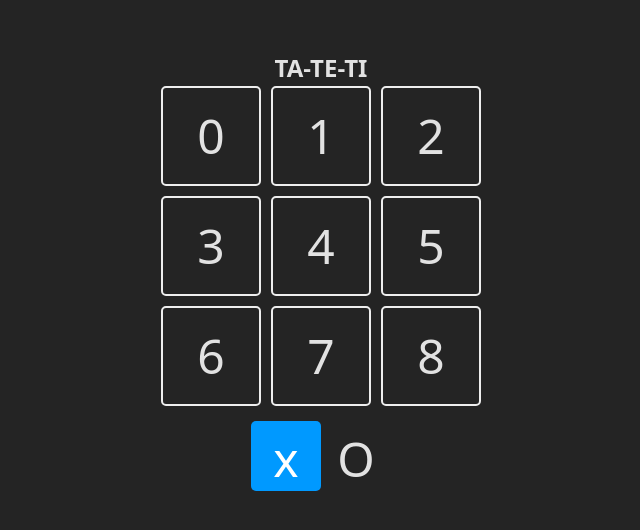
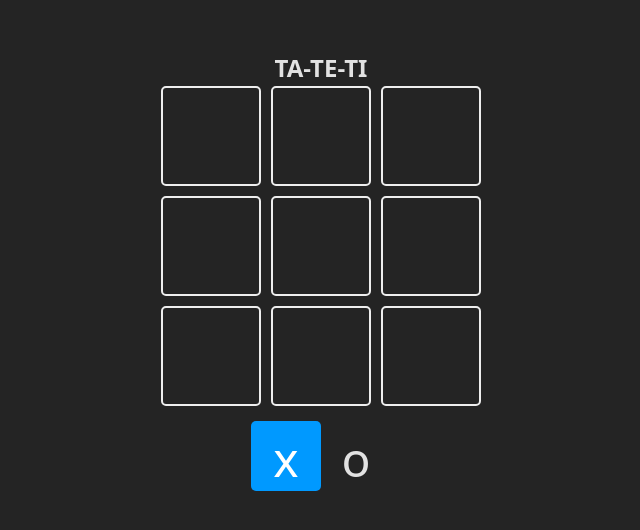
Before and after one commit to agusfernandez/aprendiendoreact, a React (Vite) app in the folder juego-nuevo/: page / in a window 1280 px wide. Shown: the part 130-660 px from the top of the page, without its empty margins (319-959 px from the left). Built offline with nearby package versions, Linux system fonts and the light colour scheme.

Commit message:
Winner combo

```diff
--- a/juego-nuevo/src/components/App.jsx
+++ b/juego-nuevo/src/components/App.jsx
@@ -3,8 +3,19 @@ import { useState } from "react"
 
 const PIEZAS ={
     X : 'x',
-    O : 'O'
+    O : 'o'
 }
+
+const WINNER_COMBOS = [
+    [0,1,2],
+    [3,4,5],
+    [6,7,8],
+    [0,3,6],
+    [1,4,7],
+    [2,5,8],
+    [0,4,8],
+    [2,4,6],
+]
 
 /*
 const board = Array(9).fill(null)
@@ -16,13 +27,45 @@ function App() {
   /*le pasamos el estado inicial del tablero*/
   const [board, setBoard] = useState( Array(9).fill(null))
   const [turn, setTurn] = useState(PIEZAS.X)
+  const [winner, setWinner] = useState(null) /*null es que no hay ganador, false es que hay empate*/
 
-  const updateBoard = () => {
-    const newTurn = turn === PIEZAS.X ? PIEZAS.O : PIEZAS.X
-
+  const checkWinner = (boardToCheck) => {
+    /*revisar todas las combinaciones ganadoras*/
+    /*no pasar el estado board porq no tengo el estado nuevo */
+    for (const combo of WINNER_COMBOS){
+        const [a,b,c] = combo
+        if(
+            boardToCheck[a] &&
+            boardToCheck[a] === boardToCheck[b] &&
+            boardToCheck[a] === boardToCheck[c]
+        ){
+            return boardToCheck[a]
+        }
+  }
+    /*si no hay ganador*/
+    return null
   }
 
-  console.log(turn)
+  const updateBoard = (index) => {
+    if(board[index] || winner) return /*si ya hay algo en esa posicion, no hacer nada*/
+
+    /*ACTUALIZAR EL BORD */
+    const newBoard = [...board]
+    newBoard[index] = turn
+    setBoard(newBoard)
+
+    /*CAMBIAR EL TURNO */
+    const newTurn = turn === PIEZAS.X ? PIEZAS.O : PIEZAS.X
+    setTurn(newTurn)
+
+    /*REVISAR SI HAY GANADOR */
+    const newWinner = checkWinner(newBoard)
+    if (newWinner){
+        setWinner(newWinner)
+    } else if (!newBoard.includes(null)){
+        setWinner(false) /*empate*/
+    }
+  }
 
   return (
     <>
@@ -38,7 +81,8 @@ function App() {
                 index={index}
                 updateBoard={updateBoard}
               >
-                {index}
+
+                {board[index]}
               </Square>
             )
         })
--- a/juego-nuevo/src/components/Square/Square.jsx
+++ b/juego-nuevo/src/components/Square/Square.jsx
@@ -2,7 +2,7 @@
 const Square = ({children, isSelected, updateBoard, index}) => {
     const className = `square ${isSelected ? 'is-selected' : ''}`
     const handleClick = () => {
-        updateBoard()
+        updateBoard(index)
     }
     return (
       <>
```
Also changed, not shown: 1 other file (tests, documents, lock files or other folders).
